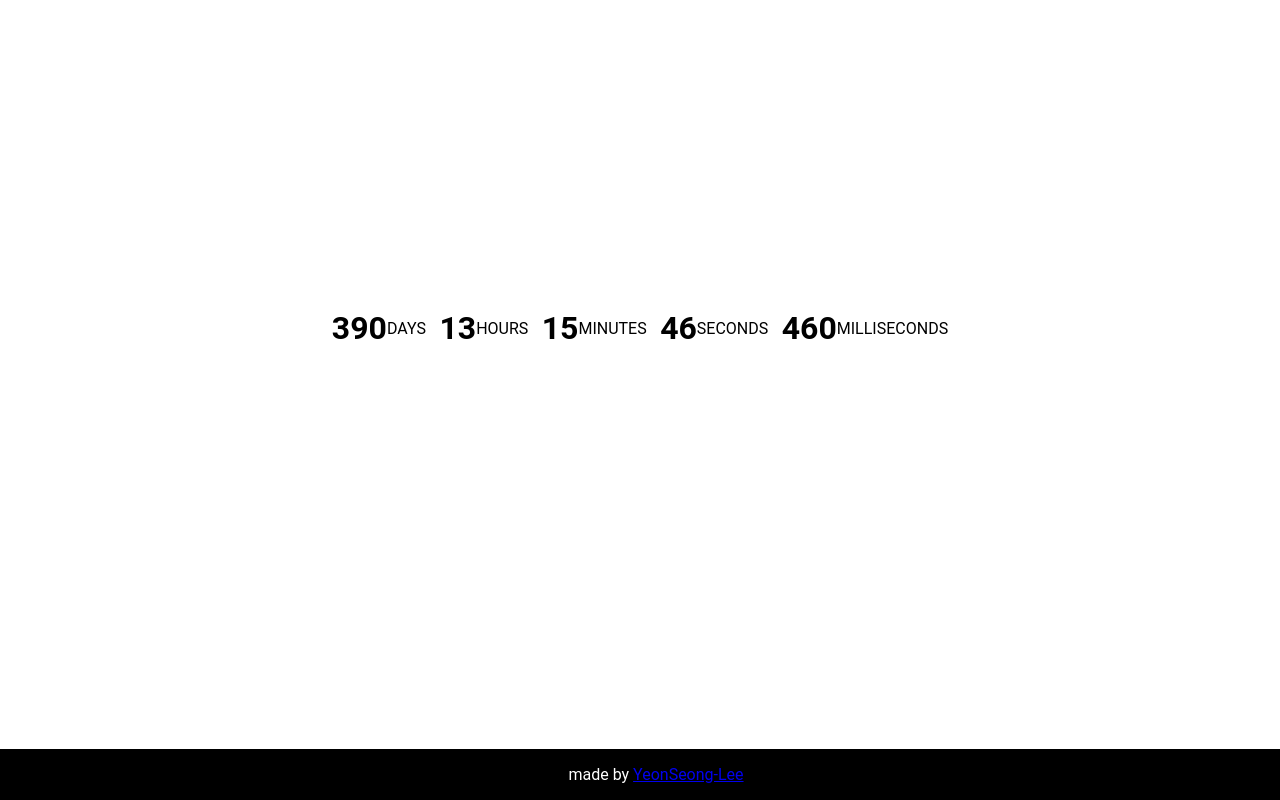
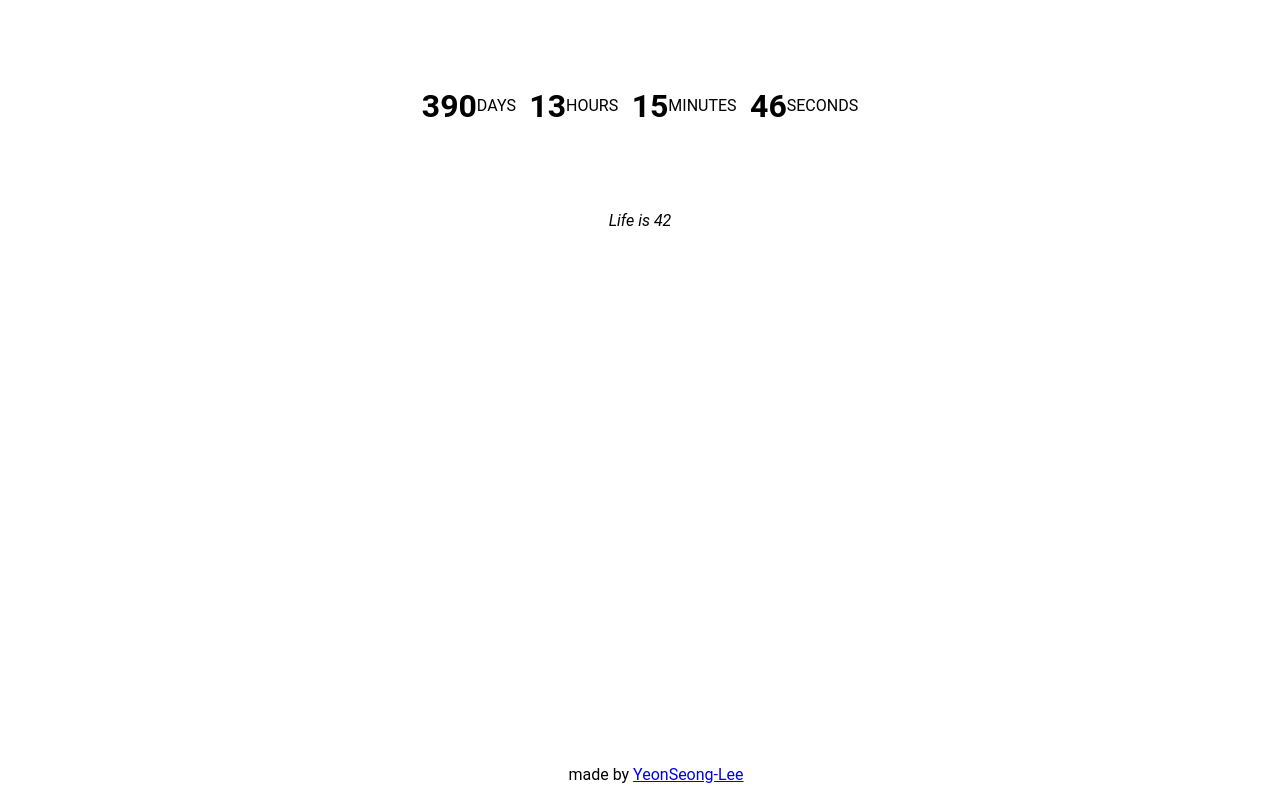
Before and after one commit to YeonSeong-Lee/CountDown, a plain HTML site: page index.html in a window 1280 px wide. Drawn offline with Linux system fonts and the light colour scheme.

Commit message:
feat: noshow milesecont

```diff
--- a/css/style.css
+++ b/css/style.css
@@ -1,14 +1,12 @@
 .countdown {
   display: flex;
+  margin: 5rem auto;
   justify-content: center;
   align-items: center;
-  height: 80vh;
   font-family: 'Roboto', sans-serif;
   font-size: 2rem;
   font-weight: 700;
 }
-
-/* milesecond가 움직일 때 전체가 움직이지 않게 하기 */
 
 .countdown__item {
   display: flex;
@@ -32,6 +30,17 @@
   text-transform: uppercase;
 }
 
+.comments {
+  justify-content: center;
+  align-items: center;
+  text-align: center;
+  font-family: 'Roboto', sans-serif;
+}
+
+.comments__item {
+  font-style: italic;
+}
+
 .footer {
   position: fixed;
   bottom: 0;
@@ -41,8 +50,6 @@
   font-family: 'Roboto', sans-serif;
   font-size: 1rem;
   font-weight: 400;
-  color: #fff;
-  background: #000;
   text-align: center;
 }
 
--- a/index.html
+++ b/index.html
@@ -8,7 +8,8 @@
   <link rel="stylesheet" href="css/style.css">
 </head>
 
-<body class="countdown">
+<body>
+  <div class="countdown">
     <div class="countdown__item">
       <div class="countdown__item__number" id="days">0</div>
       <div class="countdown__item__text">days</div>
@@ -25,14 +26,12 @@
       <div class="countdown__item__number" id="seconds">0</div>
       <div class="countdown__item__text">seconds</div>
     </div>
-  <div class="countdown__item">
-    <div class="countdown__item__number" id="milliseconds">0</div>
-    <div class="countdown__item__text">milliseconds</div>
   </div>
 </body>
 
-<div id="comment"></div>
-<!-- TODO: add more function to comment -->
+<div class="comments">
+  <span class="comments__item">Life is 42</span>
+</div>
 
 
 <!-- add todo list for productivity -->
--- a/js/countdown.js
+++ b/js/countdown.js
@@ -19,5 +19,5 @@ document.addEventListener('DOMContentLoaded', function () {
       document.getElementById("seconds").innerHTML = seconds;
       document.getElementById("milliseconds").innerHTML = milliseconds;
     }
-  }, 1);
+  }, 1000);
 }, false);
```
Lines whose indentation alone changed are shown as unchanged.
